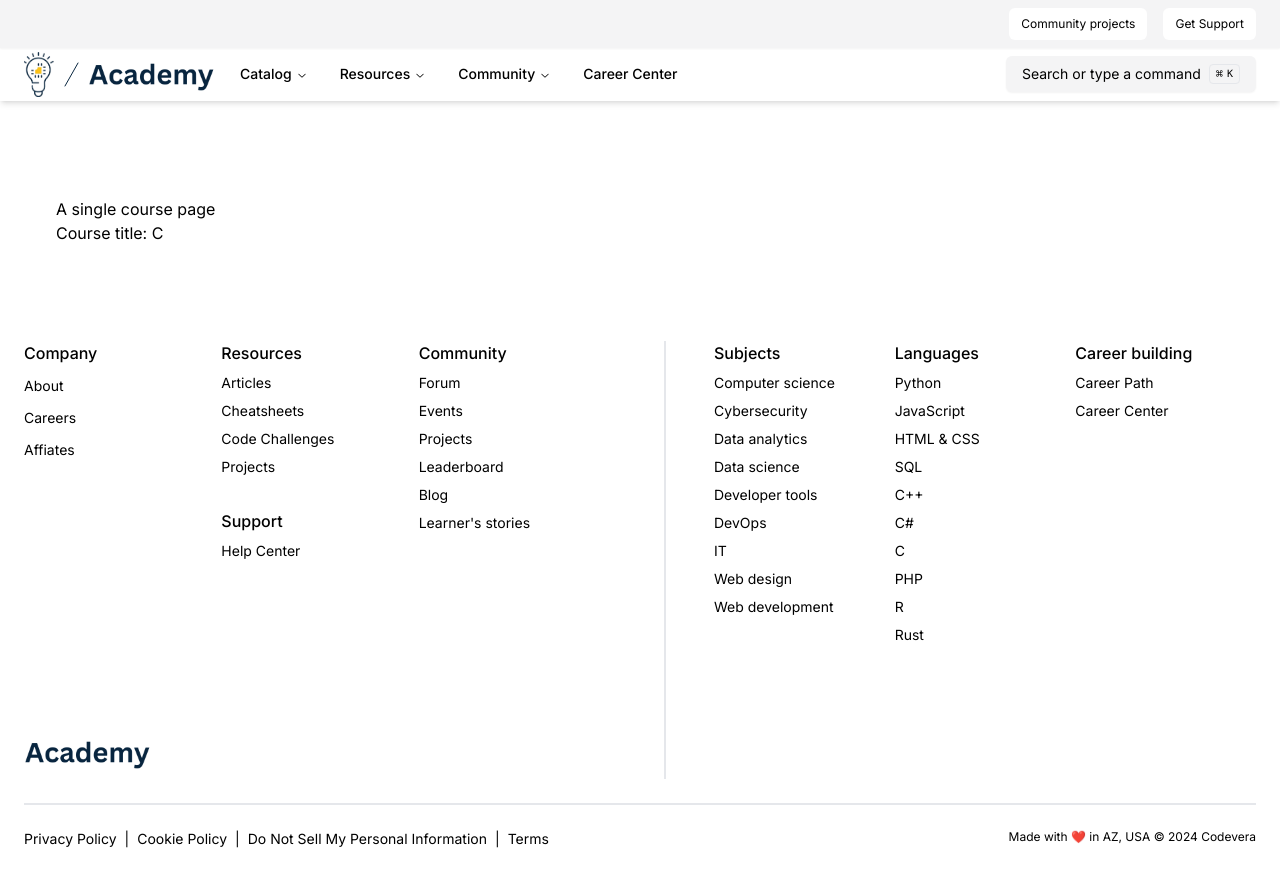
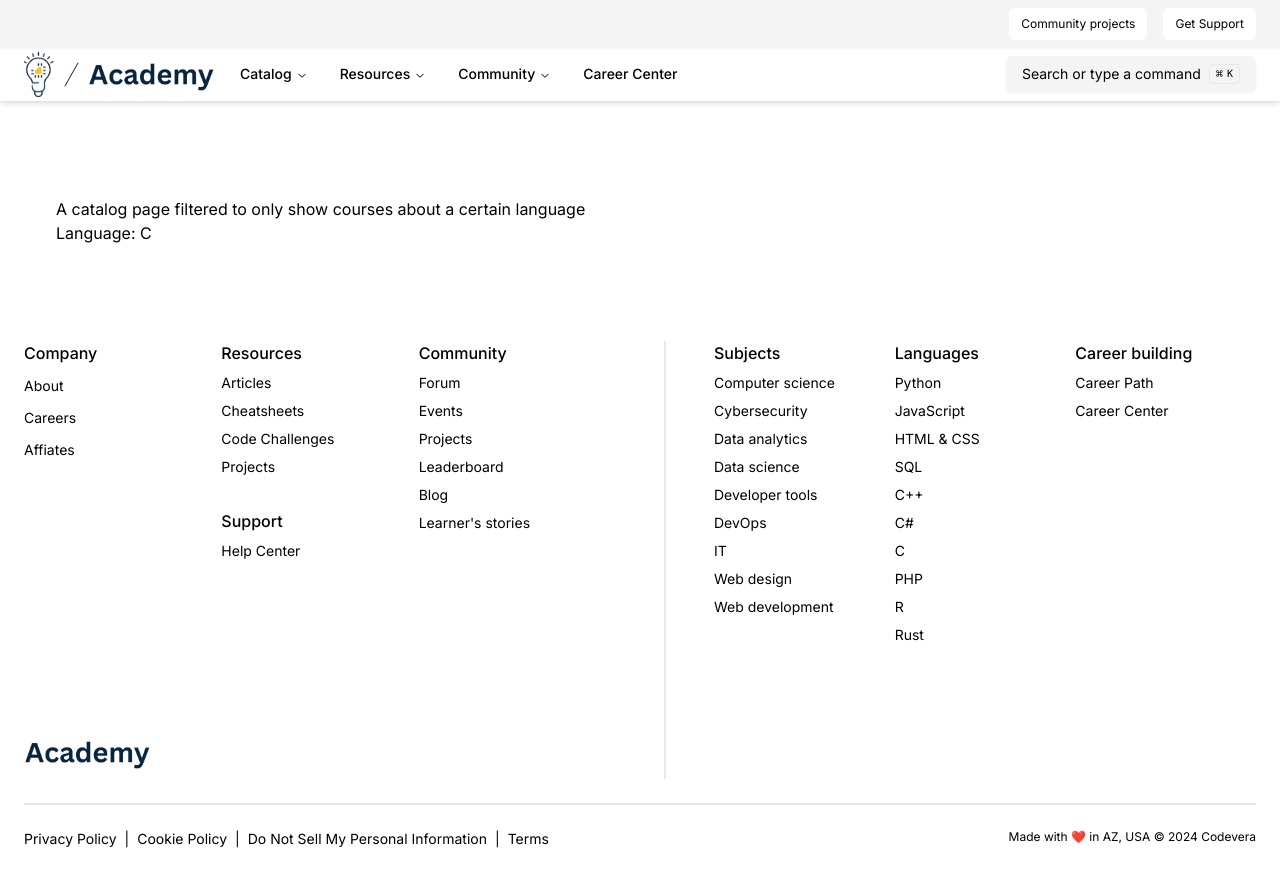
Before and after one commit to fernandonevarez/lms, a Next.js app: page /catalog/language/c in a window 1280 px wide. Built offline with nearby package versions, Linux system fonts and the light colour scheme; no server answers.

Commit message:
docs: update page content to improve explanation of future content
Refined text on the page to provide a clearer explanation of the content and features that will be available.

```diff
--- a/app/(main)/(routes)/catalog/language/[language]/page.tsx
+++ b/app/(main)/(routes)/catalog/language/[language]/page.tsx
@@ -14,8 +14,8 @@
 
   return (
     <div>
-      A single course page
-      <div>Course title: {formattedTitle}</div>
+      A catalog page filtered to only show courses about a certain language
+      <div>Language: {formattedTitle}</div>
     </div>
   );
 }
```
